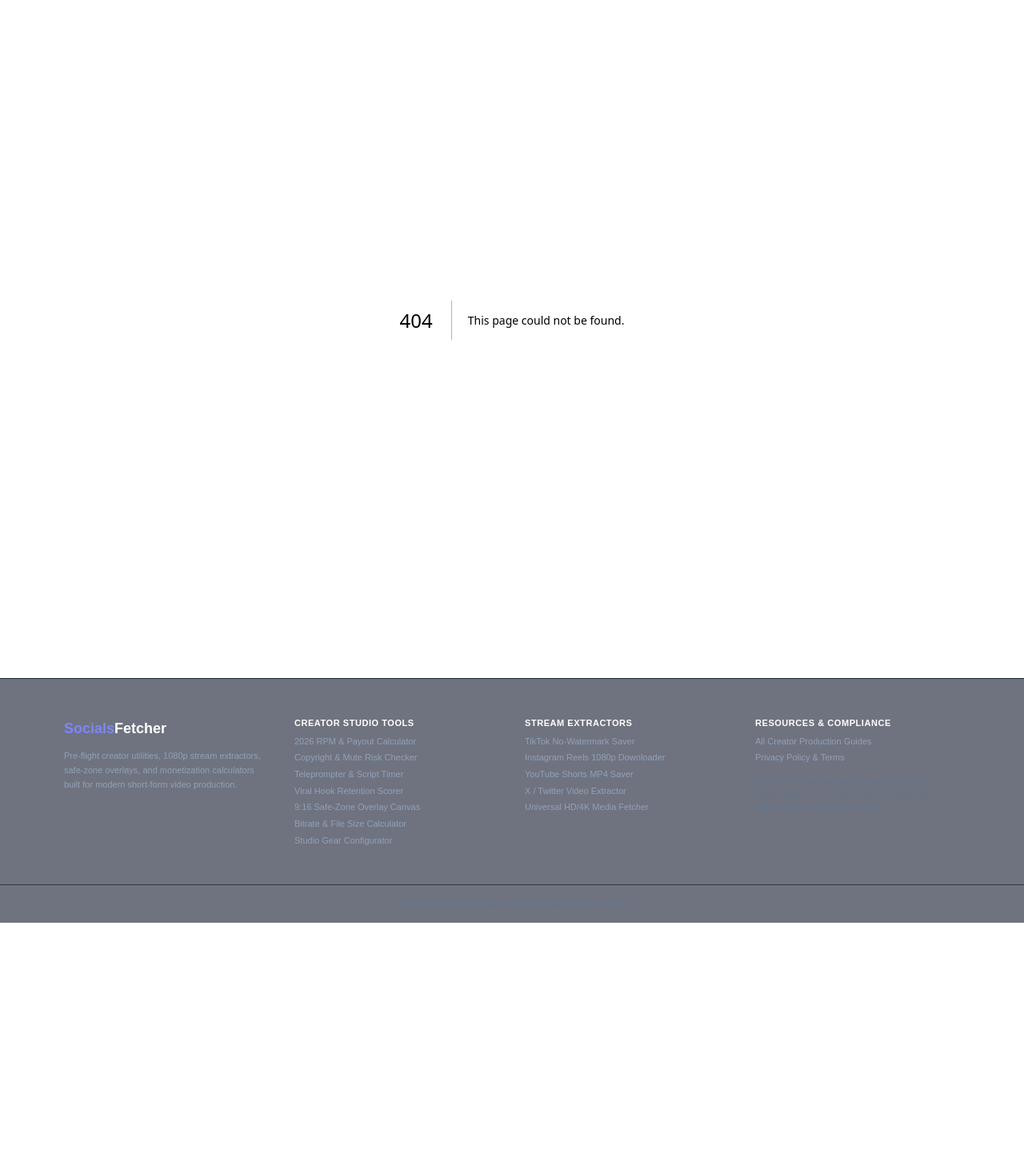
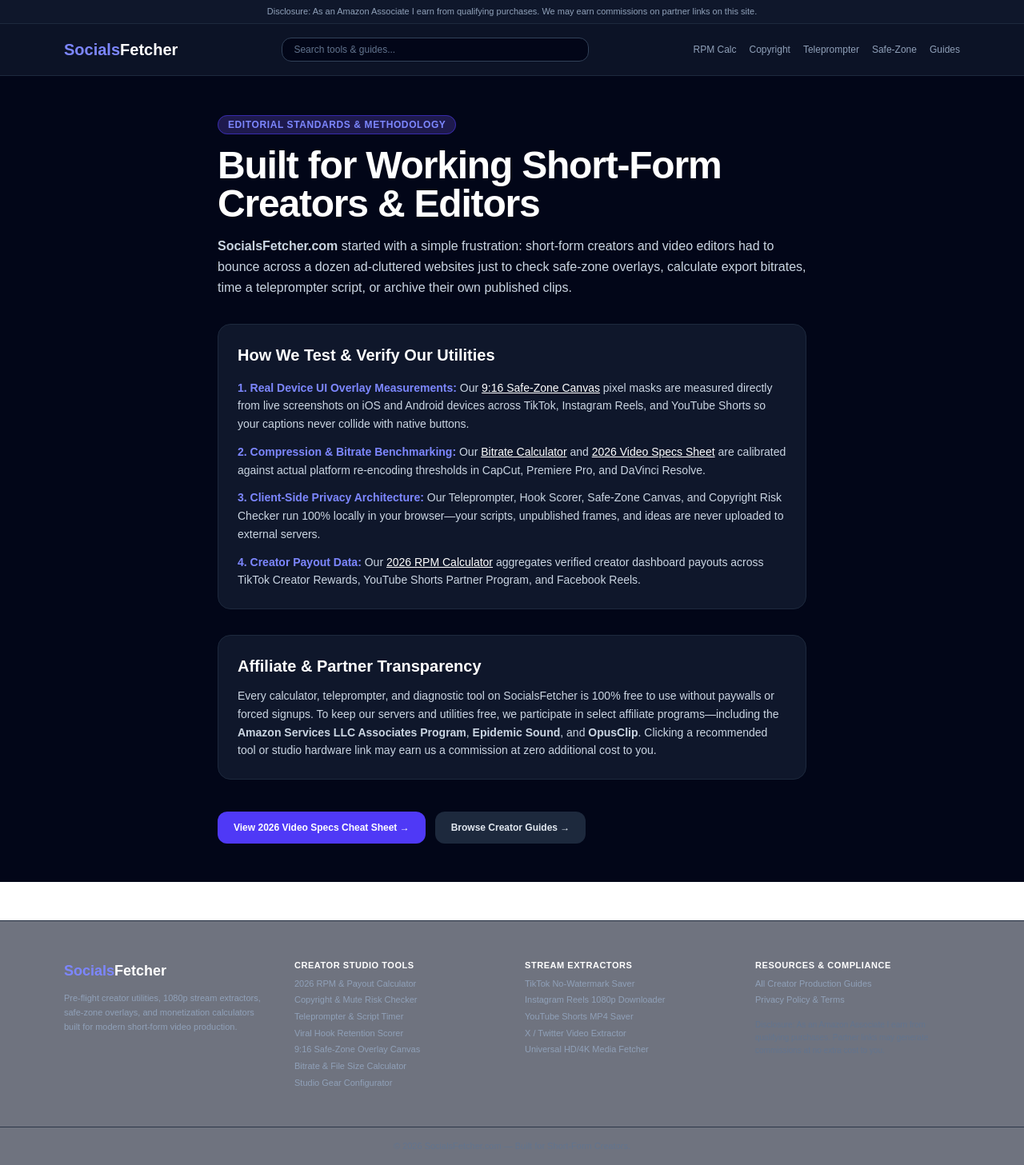
Before and after one commit to Waylonaho/socialsfetcher, a Next.js app: page /about in a window 1280 px wide. Before the commit this address had no page. Shown: the whole page at 80% size. Before the commit the page ends 1154 px from the top, so only its background shows below. Built offline with nearby package versions, Linux system fonts and the light colour scheme.

Commit message:
Add About page with testing methodology details
This page provides insights into SocialsFetcher's testing methodology and tools for short-form creators. It includes sections on testing standards, utility verification, and affiliate transparency.

```diff
--- /dev/null
+++ b/app/about/page.tsx
@@ -0,0 +1,74 @@
+import type { Metadata } from 'next';
+import Link from 'next/link';
+import SiteHeader from '@/components/SiteHeader';
+
+export const metadata: Metadata = {
+  title: 'About SocialsFetcher & Our Creator Tool Testing Methodology',
+  description:
+    'Learn how the SocialsFetcher Studio Team benchmarks short-form video bitrates, 9:16 safe-zone pixel overlays, and 2026 creator monetization RPM rates.',
+  alternates: {
+    canonical: 'https://www.socialsfetcher.com/about',
+  },
+};
+
+export default function AboutPage() {
+  return (
+    <div className="min-h-screen flex flex-col justify-between bg-slate-950 text-slate-100 font-sans">
+      <div className="bg-slate-900 border-b border-slate-800 py-1.5 px-4 text-center text-[11px] text-slate-400">
+        <span>
+          Disclosure: As an Amazon Associate I earn from qualifying purchases. We may earn commissions on partner links on this site.
+        </span>
+      </div>
+
+      <SiteHeader />
+
+      <main className="flex-grow max-w-3xl mx-auto px-4 py-12 text-left space-y-8">
+        <div>
+          <span className="text-xs font-bold uppercase tracking-wider text-indigo-400 bg-indigo-950 border border-indigo-800 px-3 py-1 rounded-full">
+            Editorial Standards &amp; Methodology
+          </span>
+          <h1 className="text-3xl sm:text-5xl font-extrabold text-white mt-4 mb-4 tracking-tight">
+            Built for Working Short-Form Creators &amp; Editors
+          </h1>
+          <p className="text-slate-300 text-base leading-relaxed">
+            <strong>SocialsFetcher.com</strong> started with a simple frustration: short-form creators and video editors had to bounce across a dozen ad-cluttered websites just to check safe-zone overlays, calculate export bitrates, time a teleprompter script, or archive their own published clips.
+          </p>
+        </div>
+
+        <section className="p-6 rounded-2xl bg-slate-900 border border-slate-800 space-y-4">
+          <h2 className="text-xl font-bold text-white">How We Test &amp; Verify Our Utilities</h2>
+          <ul className="space-y-3 text-xs sm:text-sm text-slate-300 leading-relaxed">
+            <li>
+              <strong className="text-indigo-400">1. Real Device UI Overlay Measurements:</strong> Our <Link href="/tools/safe-zone-canvas" className="underline text-white">9:16 Safe-Zone Canvas</Link> pixel masks are measured directly from live screenshots on iOS and Android devices across TikTok, Instagram Reels, and YouTube Shorts so your captions never collide with native buttons.
+            </li>
+            <li>
+              <strong className="text-indigo-400">2. Compression &amp; Bitrate Benchmarking:</strong> Our <Link href="/tools/bitrate-calculator" className="underline text-white">Bitrate Calculator</Link> and <Link href="/specs" className="underline text-white">2026 Video Specs Sheet</Link> are calibrated against actual platform re-encoding thresholds in CapCut, Premiere Pro, and DaVinci Resolve.
+            </li>
+            <li>
+              <strong className="text-indigo-400">3. Client-Side Privacy Architecture:</strong> Our Teleprompter, Hook Scorer, Safe-Zone Canvas, and Copyright Risk Checker run 100% locally in your browser—your scripts, unpublished frames, and ideas are never uploaded to external servers.
+            </li>
+            <li>
+              <strong className="text-indigo-400">4. Creator Payout Data:</strong> Our <Link href="/tools/rpm-calculator" className="underline text-white">2026 RPM Calculator</Link> aggregates verified creator dashboard payouts across TikTok Creator Rewards, YouTube Shorts Partner Program, and Facebook Reels.
+            </li>
+          </ul>
+        </section>
+
+        <section className="p-6 rounded-2xl bg-slate-900 border border-slate-800 space-y-3">
+          <h2 className="text-xl font-bold text-white">Affiliate &amp; Partner Transparency</h2>
+          <p className="text-xs sm:text-sm text-slate-300 leading-relaxed">
+            Every calculator, teleprompter, and diagnostic tool on SocialsFetcher is 100% free to use without paywalls or forced signups. To keep our servers and utilities free, we participate in select affiliate programs—including the <strong>Amazon Services LLC Associates Program</strong>, <strong>Epidemic Sound</strong>, and <strong>OpusClip</strong>. Clicking a recommended tool or studio hardware link may earn us a commission at zero additional cost to you.
+          </p>
+        </section>
+
+        <div className="pt-2 flex flex-wrap gap-3 text-xs font-bold">
+          <Link href="/specs" className="px-5 py-3 rounded-xl bg-indigo-600 hover:bg-indigo-500 text-white transition">
+            View 2026 Video Specs Cheat Sheet →
+          </Link>
+          <Link href="/blog" className="px-5 py-3 rounded-xl bg-slate-800 hover:bg-slate-700 text-slate-200 transition">
+            Browse Creator Guides →
+          </Link>
+        </div>
+      </main>
+    </div>
+  );
+}
```
